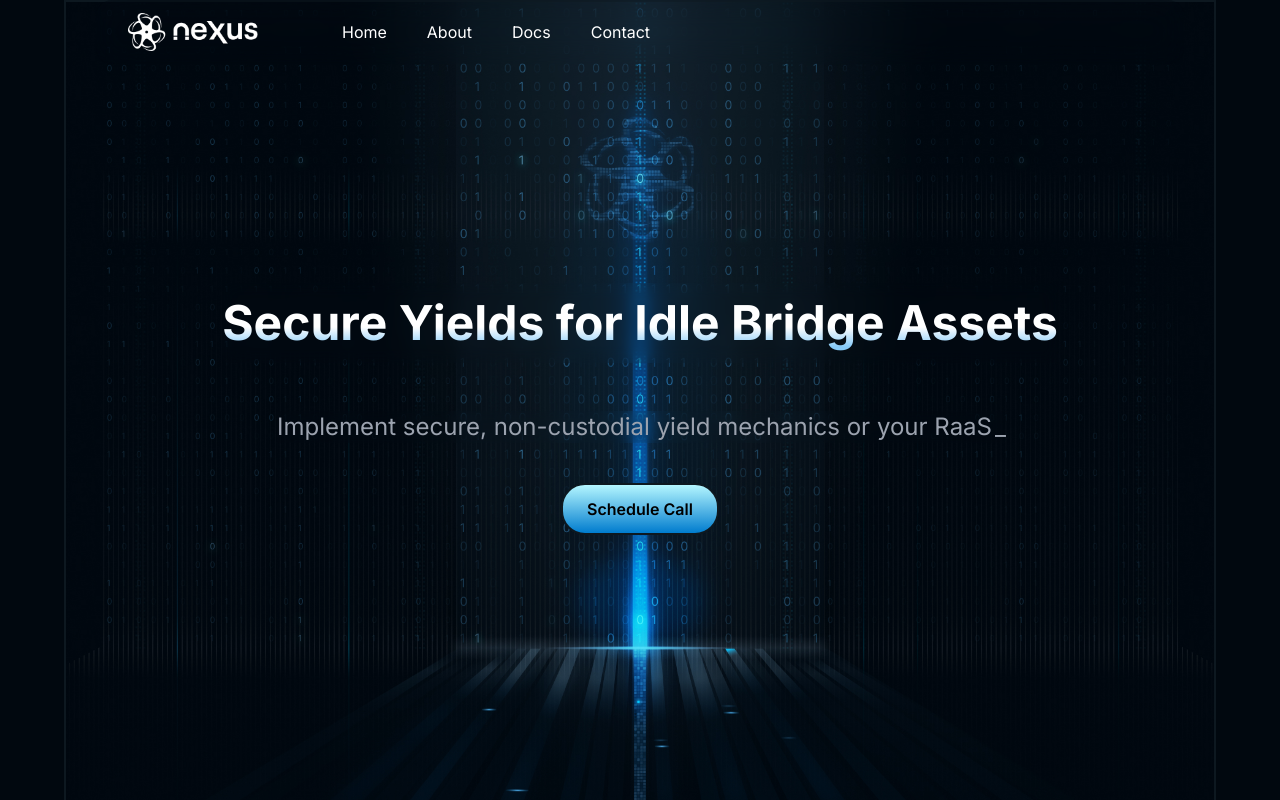
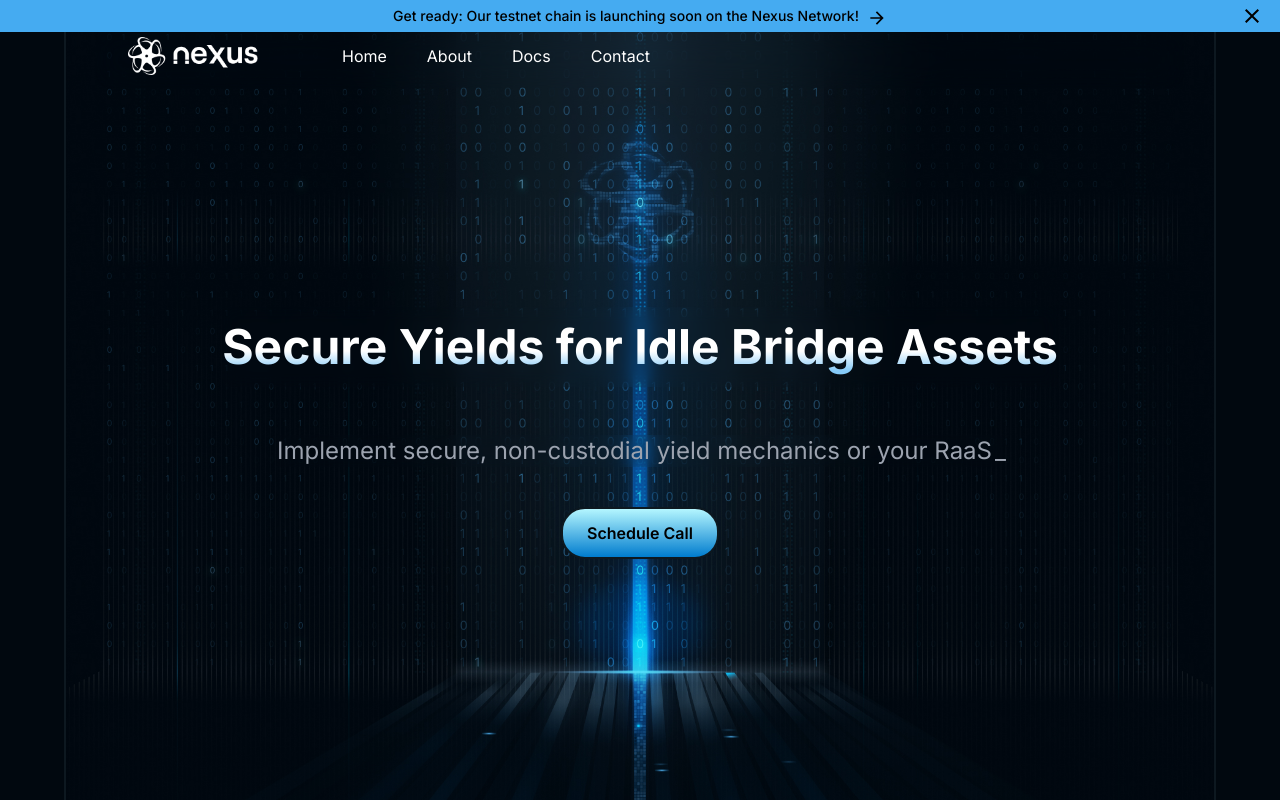
Before and after one commit to Nexus-2023/Nexus-Website, a Next.js app: page / in a window 1280 px wide. Shown: the top 800 px of the page. Built offline with nearby package versions, Linux system fonts and the light colour scheme.

Commit message:
mayank changes

```diff
--- a/src/app/globals.css
+++ b/src/app/globals.css
@@ -5,6 +5,7 @@
 
 :root {
   --text-gradient-from: white;
+  --topBar : #173c54 ;
   --gradient-to: #45ABF1;
   --mobile-menu-bg:#01080F;
   --nav-link-hover :#77C3F8 ;
--- a/src/app/layout.tsx
+++ b/src/app/layout.tsx
@@ -2,7 +2,7 @@ import type { Metadata } from "next"
 import { Inter } from "next/font/google"
 import "./globals.css"
 import ResponsiveAppBar from "@/components/ui/navbar"
-
+import { PopUp } from "@/components/ui/PopUp"
 const inter = Inter({ subsets: ["latin"] })
 
 export const metadata: Metadata = {
@@ -75,7 +75,9 @@ export default function RootLayout({
         ></script>
       </head>
       <body className={inter.className}>
+
         <div className="  mx-auto   ">
+        <PopUp/>
           <ResponsiveAppBar />
           {children}
         </div>
--- a/src/app/page.tsx
+++ b/src/app/page.tsx
@@ -1,11 +1,29 @@
 "use client"
-
+import {
+  HomePage,
+  WorkPage,
+  AnnouncementPage,
+  FeaturePage,
+  TeamPage,
+  YieldPage,
+  DemoPage,
+} from "@/components/Sections"
+import Footer from "@/components/ui/Footer"
 import React, { useRef, useEffect, useState, useCallback } from "react"
 import SmoothScroll from "@/components/Sections/SmoothScroll"
 export default function Home() {
   return (
     <div>
-      <SmoothScroll />
+                <HomePage />
+          <WorkPage />
+          <FeaturePage />
+          <YieldPage />
+          <DemoPage />
+          <AnnouncementPage />
+
+          <TeamPage />
+          <Footer />
+      {/* <SmoothScroll /> */}
     </div>
   )
 }
--- a/src/components/Sections/Demo.tsx
+++ b/src/components/Sections/Demo.tsx
@@ -84,7 +84,7 @@ export function DemoPage() {
         </div>
 
         <div
-          className=" h-full w-full   flex  justify-center items-center relative aspect-video max-w-screen-lg "
+          className=" h-full w-full   flex  justify-center items-center relative aspect-video max-w-screen-md "
           id="video"
           onMouseEnter={handleVideoHover}
           onMouseLeave={handleVideoLeave}
@@ -97,7 +97,7 @@ export function DemoPage() {
             title="YouTube video player"
             allow="accelerometer; autoplay; clipboard-write; encrypted-media; gyroscope; picture-in-picture; web-share"
             allowFullScreen
-            className={`w-full  aspect-video max-w-screen-lg rounded-2xl   shadow-lg shadow-slate-700 opacity-100 absolute top-0 left-0 transition-opacity duration-500 ease-in-out `}
+            className={`w-full  aspect-video  max-w-screen-md rounded-2xl   shadow-lg shadow-slate-700 opacity-100 absolute top-0 left-0 transition-opacity duration-500 ease-in-out `}
           ></iframe>
 
           <div className="absolute top-0 left-0 w-full h-full bg-gradient-to-t from-[#0016389a] to-transparent opacity-90 pointer-events-none"></div>
--- a/src/components/Sections/SmoothScroll.tsx
+++ b/src/components/Sections/SmoothScroll.tsx
@@ -160,7 +160,7 @@ const SmoothScroll: React.FC = () => {
           <YieldPage />
           <DemoPage />
           <AnnouncementPage />
-          {/* <PartnerSlider/> */}
+
           <TeamPage />
           <Footer />
         </div>
--- a/src/components/Sections/Team.tsx
+++ b/src/components/Sections/Team.tsx
@@ -58,16 +58,9 @@ export function TeamPage() {
         >
           <Suspense fallback={<BeatLoader color="var(--loader)" size={20} />}>
             <div className="     items-center   w-full  max-w-7xl    px-0 flex flex-col">
-              {/* <img
-                src="/Images/TeamPage/team_btn.svg"
-                width="90px"
-                height="90px"
-                alt="team button"
-                className="mb-4"
-                id="teamBtn"
-              /> */}
+
               <h1 className="  sm:text-5xl text-2xl font-medium  " id="h1">
-                Meet the team
+                Meet the Founders
               </h1>
 
               <p className="lg:text-base  lg:max-w-[60%] max-w-[80%]   font-normal text-gray-400 sm:text-base  text-xs  text-wrap text-center  z-10  mb-6 mt-6  " id="p1">
--- a/src/components/Sections/Yield.tsx
+++ b/src/components/Sections/Yield.tsx
@@ -16,7 +16,7 @@ export function YieldPage() {
   useGSAP(
     () => {
       gsap.fromTo(
-        "#glowEffect3 ,#yeildBtn ,#heading_y , #paragraph_y, #yeildCard",
+        "#glowEffect3 ,#yeildBtn ,#heading_y , #paragraph_y, #yeildContainer",
 
         {
           opacity: 0,
@@ -55,15 +55,6 @@ export function YieldPage() {
             id="glowEffect3"
           />
 
-          <div className="justify-center items-center mb-4">
-            {/* <img
-              src="/Images/YeildPage/yeild_btn.svg"
-              width="90px"
-              height="90px"
-              alt="yeild button"
-              id="yeildBtn"
-            /> */}
-          </div>
 
           <div id="heading_y">
             <h1 className=" md:text-4xl   text-3xl  mb-6  font-medium     text-wrap text-center ">
@@ -83,7 +74,7 @@ export function YieldPage() {
           </div>
 
           <div className=" h-full w-full   flex  justify-center items-center">
-            <div className="    lg:flex  lg:flex-row flex-col  w-full justify-center  lg:ml-12 lg:space-x-28 items-center    lg:space-y-2   ">
+            <div className="    lg:flex  lg:flex-row flex-col  w-full justify-center  lg:ml-12 lg:space-x-28 items-center    lg:space-y-2   " id="yeildContainer">
               {yeildData.map((data, index) => (
                 <YieldCard
                   key={index}
--- a/src/components/ui/Card.tsx
+++ b/src/components/ui/Card.tsx
@@ -73,7 +73,7 @@ export function YieldCard({
   return (
     <div
       className="flex flex-col  justify-center items-center  space-y-4 lg:mb-0  mb-12 "
-      id="yeildCard"
+
     >
       <img
         src={src}
--- /dev/null
+++ b/src/components/ui/PopUp.tsx
@@ -0,0 +1,54 @@
+"use client"
+import React, { useState , useEffect} from 'react';
+import ArrowForwardIcon from '@mui/icons-material/ArrowForward';
+import CloseIcon from '@mui/icons-material/Close';
+import { styled } from '@mui/material/styles';
+
+const AnimatedArrow = styled(ArrowForwardIcon)(() => ({
+  transition: 'transform 0.3s ease-in-out',
+  '&:hover': {
+    transform: 'scale(1.2)',
+  },
+}));
+
+const AnimatedClose = styled(CloseIcon)(() => ({
+  transition: 'transform 0.3s ease-in-out',
+  '&:hover': {
+    transform: 'scale(1.2)',
+  },
+}));
+
+export const PopUp = () => {
+  const [isVisible, setIsVisible] = useState(true);
+  const [isClosing, setIsClosing] = useState(false);
+
+  const handleClose = () => {
+    setIsClosing(true);
+    setTimeout(() => setIsVisible(false), 300);
+  };
+
+  if (!isVisible) return null;
+
+  return (
+    <div className='h-6'>
+
+
+    <div
+      className={`fixed top-0 left-0 bg-[#45ABF1] z-50 text-black flex items-center sm:justify-center justify-start  w-full text-center p-1   transition-opacity duration-300 ease-in ${
+        isClosing ? 'opacity-0' : 'opacity-100'
+      }`}
+      id='popOver'
+    >
+      <h1 className="font-medium lg:text-sm text-xs lg:ml-0 ml-4 mr-2">
+        Get ready: Our testnet chain is launching soon on the Nexus Network!
+      </h1>
+
+      <a href="https://x.com/NexusNetwork_0x/status/1799763818891092351" target="_blank">
+        <AnimatedArrow sx={{ color: 'black', fontSize: 20 }} />
+      </a>
+
+      <AnimatedClose sx={{ position: 'absolute', right: '1rem' }} onClick={handleClose} />
+    </div>
+    </div>
+  );
+};
--- a/src/components/ui/navbar.tsx
+++ b/src/components/ui/navbar.tsx
@@ -72,22 +72,29 @@ function ResponsiveAppBar() {
   }
   const ref = useRef<HTMLDivElement>(null)
 
-  useEffect(() => {
-    window.addEventListener("scroll", handleScroll)
+  // useEffect(() => {
+  //   window.addEventListener("scroll", handleScroll)
 
-    return () => {
-      window.removeEventListener("scroll", handleScroll)
-    }
-  }, [navbarRef])
+  //   return () => {
+  //     window.removeEventListener("scroll", handleScroll)
+  //   }
+  // }, [navbarRef])
 
   return (
-    <div className="flex justify-center  " ref={ref}>
-      <nav
+    // <div className="flex justify-center  " ref={ref}>
+    <div className="flex justify-center  " >
+      {/* <nav
         className=" backdrop-blur-lg z-30  sm:px-8 px-0 w-full   rounded-2xl fixed mx-auto  md:max-w-[85vw]     "
         aria-labelledby="menu-button"
         ref={navbarRef}
         onMouseEnter={handleMouseEnter}
         onMouseLeave={handleMouseLeave}
+      > */}
+            <nav
+        className=" backdrop-blur-lg z-30  sm:px-8 px-0 w-full   rounded-2xl fixed mx-auto  md:max-w-[85vw]     "
+        aria-labelledby="menu-button"
+
+
       >
         <Toolbar disableGutters>
           <Box
@@ -312,23 +319,6 @@ function ResponsiveAppBar() {
             </button>
           </Box>
 
-          {/* schedule call button */}
-          {/* <Box sx={{ flexGrow: 0 }}>
-            <Button
-              sx={{
-                color: "var(--nav-link-hover)",
-                textTransform: "capitalize",
-                fontSize: "16px",
-
-                "@media screen and (max-width: 400px)": {
-                  fontSize: "12px",
-                },
-              }}
-              onClick={openCalendly}
-            >
-              Schedule a call
-            </Button>
-          </Box> */}
         </Toolbar>
       </nav>
     </div>
```
Also changed, not shown: src/components/Sections/Features.tsx (+8 -15 lines), src/components/ui/Partners.tsx (+15 -15 lines).
